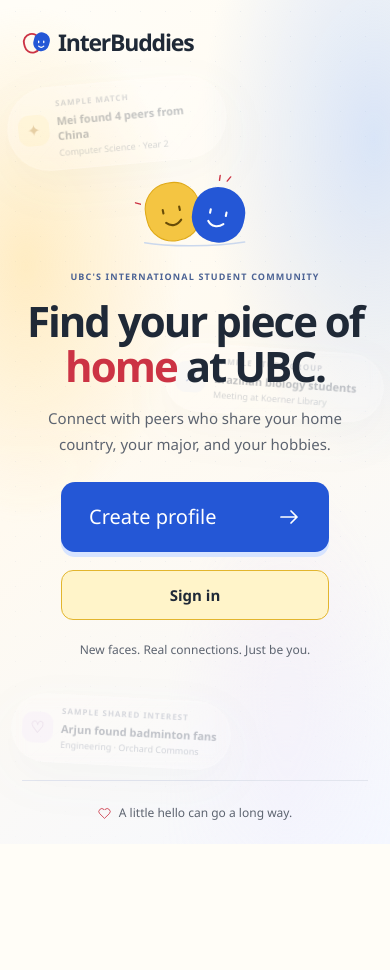
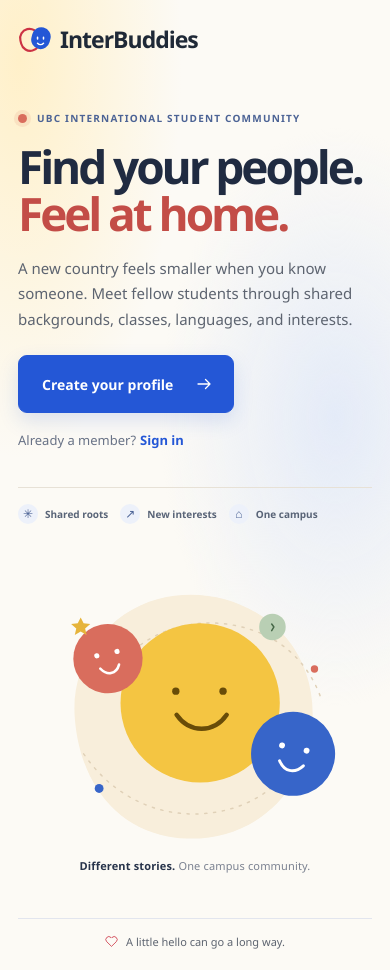
Before and after one commit to AlvinYiChunLiu/HelloHacks, a React (Vite) app in the folder my-react-app/: page / in a window 390 px wide. Before the commit the page ends 844 px from the top, so only its background shows below. Built offline with nearby package versions, Linux system fonts and the light colour scheme; no server answers.

Commit message:
startpageupdate

```diff
--- a/my-react-app/src/App.css
+++ b/my-react-app/src/App.css
@@ -2,12 +2,14 @@
   width: min(100%, 1440px);
   min-height: 100svh;
   margin: 0 auto;
-  padding: 38px 64px 25px;
+  padding: 32px clamp(22px, 5vw, 72px) 24px;
   display: flex;
   flex-direction: column;
 }
 
 .site-header {
+  position: relative;
+  z-index: 1;
   display: flex;
   justify-content: space-between;
   align-items: center;
@@ -27,12 +29,14 @@
   height: 39px;
   color: var(--primary);
 }
+
 .brand h1 {
   margin: 0;
-  font-size: 27px;
+  font-size: 25px;
   font-weight: 750;
-  letter-spacing: -1.2px;
+  letter-spacing: -1px;
 }
+
 .header-note {
   color: var(--muted);
   font-size: 13px;
@@ -41,121 +45,213 @@
 .hero {
   flex: 1;
   display: flex;
-  flex-direction: column;
+  align-items: center;
   justify-content: center;
-  align-items: center;
-  padding: 58px 0 70px;
-  text-align: center;
+  padding: 46px 0 62px;
+  text-align: left;
 }
 
-.buddy-illustration {
-  width: 174px;
-  height: 105px;
-  margin-bottom: 34px;
-  overflow: visible;
+.hero-content {
+  display: grid;
+  grid-template-columns: minmax(0, 1.03fr) minmax(340px, .97fr);
+  align-items: center;
+  gap: clamp(28px, 5vw, 76px);
+  width: min(100%, 1160px);
+  margin: auto;
 }
-.eyebrow {
-  margin: 0 0 19px;
-  color: var(--primary);
+
+.hero-copy {
+  max-width: 565px;
+}
+
+.hero-copy .eyebrow {
+  display: inline-flex;
+  align-items: center;
+  gap: 10px;
+  margin: 0 0 22px;
+  color: #4c6395;
   font-size: 11px;
-  font-weight: 650;
-  letter-spacing: 2.6px;
+  font-weight: 700;
+  letter-spacing: 1.65px;
+  line-height: 1.4;
   text-transform: uppercase;
 }
+
+.hero-eyebrow-mark {
+  width: 9px;
+  height: 9px;
+  border-radius: 50%;
+  background: #d96d5d;
+  box-shadow: 0 0 0 4px #d96d5d20;
+}
+
 .hero h2 {
   margin: 0;
-  font-size: clamp(42px, 5.3vw, 68px);
-  font-weight: 600;
-  line-height: 1.08;
-  letter-spacing: -3px;
+  color: #202b41;
+  font-size: clamp(50px, 6.15vw, 78px);
+  font-weight: 650;
+  line-height: 1.02;
+  letter-spacing: -4.5px;
 }
-.hero h2 span {
-  color: var(--red);
+
+.hero h2 .hero-title-accent {
+  color: #c34d47;
 }
+
 .hero-description {
-  max-width: 330px;
-  margin: 23px 0 32px;
-  color: var(--muted);
+  max-width: 475px;
+  margin: 24px 0 29px;
+  color: #5d6470;
   font-size: 16px;
-  line-height: 1.75;
+  line-height: 1.8;
+}
+
+.welcome-actions {
+  display: flex;
+  align-items: center;
+  flex-wrap: wrap;
+  gap: 12px 21px;
 }
 
 .welcome-primary {
-  display: flex;
+  display: inline-flex;
   align-items: center;
-  justify-content: space-between;
-  gap: 20px;
-  width: 268px;
-  max-width: 100%;
-  min-height: 70px;
-  padding: 20px 28px;
-  border: 0;
-  border-radius: 14px;
-  background: var(--primary);
+  justify-content: center;
+  gap: 22px;
+  min-height: 58px;
+  padding: 15px 20px 15px 23px;
+  border: 1px solid #2457d6;
+  border-radius: 9px;
+  background: #2457d6;
   color: #fff;
-  box-shadow: 0 5px 0 #d7e4ff;
-  font-size: 20px;
-  font-weight: 550;
+  box-shadow: 0 8px 20px #2457d626;
+  font-size: 14px;
+  font-weight: 650;
   text-decoration: none;
   transition: background 160ms, transform 160ms, box-shadow 160ms;
 }
 
 .welcome-primary svg {
-  width: 24px;
-  height: 24px;
+  width: 18px;
+  height: 18px;
   transition: transform 160ms;
 }
+
 .welcome-primary:hover {
   background: #1942ad;
+  box-shadow: 0 10px 24px #2457d633;
   transform: translateY(-2px);
-  box-shadow: 0 7px 0 #d7e4ff;
 }
+
 .welcome-primary:hover svg {
   transform: translateX(3px);
 }
+
 .welcome-primary:active {
-  transform: translateY(2px);
-  box-shadow: 0 2px 0 #d7e4ff;
+  transform: translateY(1px);
 }
+
 .sign-in-button {
-  display: flex;
+  display: inline-flex;
   align-items: center;
   justify-content: center;
-  width: 268px;
-  max-width: 100%;
-  min-height: 50px;
-  margin-top: 18px;
-  padding: 12px 24px;
-  border: 1px solid #e2b52e;
-  border-radius: 12px;
-  color: var(--primary);
-  font-size: 15px;
+  gap: 4px;
+  min-height: 44px;
+  padding: 8px 0;
+  border: 0;
+  background: transparent;
+  color: #687286;
+  font-size: 13px;
+  text-decoration: none;
+  transition: color 160ms;
+}
+
+.sign-in-button strong {
+  color: #2457d6;
+  font-weight: 700;
+}
+
+.sign-in-button:hover,
+.sign-in-button:hover strong {
+  color: #1942ad;
+}
+
+.hero-highlights {
+  display: flex;
+  flex-wrap: wrap;
+  gap: 10px 21px;
+  margin: 34px 0 0;
+  padding: 20px 0 0;
+  border-top: 1px solid #e7e1d6;
+  list-style: none;
+}
+
+.hero-highlights li {
+  display: inline-flex;
+  align-items: center;
+  gap: 7px;
+  color: #596477;
+  font-size: 11px;
   font-weight: 600;
-  text-decoration: none;
-  transition: background 160ms;
 }
-.sign-in-button:hover {
-  background: #ffe698;
-}
-.hero-note {
-  margin: 21px 0 0;
-  color: var(--muted);
+
+.hero-highlights li span {
+  display: grid;
+  place-items: center;
+  width: 20px;
+  height: 20px;
+  border-radius: 50%;
+  background: #edf1fa;
+  color: #4c6395;
   font-size: 12px;
 }
+
+.hero-visual {
+  position: relative;
+  display: flex;
+  flex-direction: column;
+  align-items: center;
+  justify-content: center;
+  min-width: 0;
+  padding: 3px 0 0;
+}
+
+.hero-visual .buddy-illustration {
+  display: block;
+  width: min(100%, 500px);
+  height: auto;
+  overflow: visible;
+}
+
+.hero-visual-caption {
+  margin: -5px 0 0;
+  color: #7a8190;
+  font-size: 12px;
+  letter-spacing: .15px;
+}
+
+.hero-visual-caption span {
+  color: #28344b;
+  font-weight: 700;
+}
+
 .site-footer {
   display: flex;
   align-items: center;
   justify-content: center;
   gap: 8px;
   border-top: 1px solid var(--line);
-  padding-top: 23px;
+  padding-top: 18px;
   color: var(--muted);
   font-size: 12px;
 }
+
 .site-footer svg {
   width: 13px;
   height: 13px;
+  color: var(--red);
 }
+
 .placeholder-page {
   flex: 1;
   display: flex;
@@ -165,12 +261,14 @@
   padding: 90px 0;
   text-align: center;
 }
+
 .placeholder-mark {
   width: 70px;
   height: 70px;
   margin-bottom: 28px;
   color: var(--primary);
 }
+
 .placeholder-page h2 {
   max-width: 650px;
   margin: 0;
@@ -179,6 +277,7 @@
   letter-spacing: -1.5px;
   overflow-wrap: anywhere;
 }
+
 .placeholder-page > p:not(.eyebrow) {
   max-width: 420px;
   margin: 20px 0;
@@ -186,41 +285,141 @@
   line-height: 1.7;
 }
 
-@media (max-width: 600px) {
+.home.welcome-home {
+  position: relative;
+  isolation: isolate;
+  overflow: hidden;
+  background: #fcfaf5;
+}
+
+.home.welcome-home::before {
+  position: absolute;
+  z-index: -1;
+  inset: 0;
+  background:
+    radial-gradient(ellipse at 86% 43%, #e4ebf8 0, #e4ebf800 37%),
+    radial-gradient(ellipse at 5% 6%, #fff0c9 0, #fff0c900 31%);
+  content: '';
+  pointer-events: none;
+}
+
+.home.welcome-home .site-header,
+.home.welcome-home .site-footer {
+  flex: 0 0 auto;
+}
+
+@media (max-width: 940px) {
+  .hero-content {
+    grid-template-columns: minmax(0, 1fr) minmax(290px, .85fr);
+    gap: 22px;
+  }
+
+  .hero h2 {
+    font-size: clamp(46px, 6.2vw, 62px);
+    letter-spacing: -3.3px;
+  }
+
+  .hero-description {
+    font-size: 15px;
+  }
+
+  .hero-highlights {
+    gap: 9px 14px;
+  }
+}
+
+@media (max-width: 780px) {
   .home {
-    padding: 25px 22px 22px;
+    padding: 22px 22px 20px;
   }
-  .site-header {
-    gap: 12px;
+
+  .brand {
+    gap: 8px;
   }
-  .brand {
-    gap: 7px;
+
+  .brand-mark {
+    width: 34px;
+    height: 34px;
   }
-  .brand-mark {
-    width: 29px;
-    height: 29px;
-  }
+
   .brand h1 {
     font-size: 23px;
   }
+
   .header-note {
     display: none;
   }
+
   .hero {
-    padding: 58px 0;
+    padding: 48px 0 43px;
   }
+
+  .hero-content {
+    grid-template-columns: minmax(0, 1fr);
+    gap: 24px;
+    width: min(100%, 530px);
+  }
+
+  .hero-copy {
+    max-width: 100%;
+  }
+
+  .hero-copy .eyebrow {
+    margin-bottom: 18px;
+    font-size: 10px;
+    letter-spacing: 1.2px;
+  }
+
   .hero h2 {
-    font-size: clamp(38px, 9vw, 52px);
-    letter-spacing: -1.8px;
+    font-size: clamp(46px, 10vw, 62px);
+    letter-spacing: -3.1px;
   }
+
   .hero-description {
-    max-width: 285px;
+    margin: 19px 0 23px;
     font-size: 15px;
+    line-height: 1.7;
   }
-  .buddy-illustration {
-    width: 145px;
-    height: 90px;
-    margin-bottom: 29px;
+
+  .hero-highlights {
+    gap: 9px 15px;
+    margin-top: 25px;
+    padding-top: 16px;
+  }
+
+  .hero-visual {
+    width: min(100%, 430px);
+    justify-self: center;
+  }
+
+  .hero-visual-caption {
+    margin-top: -3px;
+    font-size: 11px;
+  }
+
+  .site-footer {
+    padding-top: 15px;
+    font-size: 11px;
+  }
+}
+
+@media (max-width: 390px) {
+  .home {
+    padding-inline: 18px;
+  }
+
+  .welcome-actions {
+    align-items: flex-start;
+    flex-direction: column;
+    gap: 5px;
+  }
+
+  .hero-highlights {
+    gap: 8px 12px;
+  }
+
+  .hero-highlights li {
+    font-size: 10px;
   }
 }
 
@@ -230,207 +429,3 @@
     scroll-behavior: auto !important;
   }
 }
-
-.sign-in-button {
-  background: var(--yellow-light);
-  color: var(--ink);
-}
-.site-footer svg {
-  color: var(--red);
-}
-
-/* International-student landing page */
-.home.welcome-home {
-  position: relative;
-  isolation: isolate;
-  overflow: hidden;
-  background: linear-gradient(145deg, #fffdf7 4%, #fffaf0 47%, #f5f8ff 100%);
-}
-.home.welcome-home::before {
-  position: absolute;
-  z-index: -1;
-  inset: -12%;
-  background:
-    radial-gradient(ellipse at 15% 35%, #ffd98670 0, transparent 27%),
-    radial-gradient(ellipse at 87% 23%, #a9c9ff70 0, transparent 29%),
-    radial-gradient(ellipse at 69% 87%, #e1cfff65 0, transparent 27%),
-    radial-gradient(#6e89b21c .8px, transparent .8px);
-  background-size: auto, auto, auto, 25px 25px;
-  content: '';
-  pointer-events: none;
-  mask-image: linear-gradient(to bottom, #000 50%, transparent 100%);
-}
-.welcome-home .hero {
-  position: relative;
-  isolation: isolate;
-  min-height: min(750px, calc(100svh - 155px));
-  padding: 45px 0 54px;
-}
-.hero-content {
-  position: relative;
-  z-index: 1;
-  display: flex;
-  flex-direction: column;
-  align-items: center;
-  width: min(100%, 760px);
-}
-.hero-content .buddy-illustration {
-  width: 146px;
-  height: 90px;
-  margin-bottom: 24px;
-}
-.hero-content .eyebrow {
-  margin-bottom: 17px;
-  color: #4c6395;
-  letter-spacing: 1.8px;
-}
-.hero-content h2 {
-  max-width: 100%;
-  font-size: clamp(46px, 5.2vw, 68px);
-  line-height: 1.08;
-  letter-spacing: -2.8px;
-}
-.hero h2 .hero-title-line {
-  display: block;
-  color: var(--ink);
-}
-.hero h2 .hero-title-accent {
-  color: var(--red);
-}
-.hero-description {
-  max-width: 530px;
-  margin: 21px 0 30px;
-  font-size: 16px;
-  line-height: 1.7;
-}
-.hero-activity {
-  position: absolute;
-  z-index: 0;
-  inset: 0;
-  margin: 0;
-  padding: 0;
-  list-style: none;
-  pointer-events: none;
-}
-.hero-activity-card {
-  position: absolute;
-  display: grid;
-  grid-template-columns: 38px minmax(0, 1fr);
-  align-items: center;
-  gap: 11px;
-  width: 264px;
-  padding: 13px 16px 13px 13px;
-  border: 1px solid #ffffffd9;
-  border-radius: 999px;
-  background: linear-gradient(135deg, #ffffffd9, #ffffff8c);
-  box-shadow: 0 16px 44px #344d7417, inset 0 1px #ffffffc9;
-  backdrop-filter: blur(8px);
-  -webkit-backdrop-filter: blur(8px);
-}
-.hero-activity-card--match {
-  top: 13%;
-  left: 1.5%;
-  transform: rotate(-5deg);
-}
-.hero-activity-card--study {
-  top: 37%;
-  right: 1%;
-  transform: rotate(4deg);
-}
-.hero-activity-card--hobby {
-  bottom: 9%;
-  left: 9%;
-  transform: rotate(3deg);
-}
-.hero-activity-icon {
-  display: grid;
-  place-items: center;
-  width: 38px;
-  height: 38px;
-  border-radius: 14px;
-  background: #fff2c8;
-  color: #a36a0d;
-  font-size: 19px;
-  font-weight: 700;
-}
-.hero-activity-card--study .hero-activity-icon {
-  background: #e8efff;
-  color: #3559b1;
-}
-.hero-activity-card--hobby .hero-activity-icon {
-  background: #f5eaff;
-  color: #844d9b;
-}
-.hero-activity-card p {
-  margin: 0;
-  text-align: left;
-}
-.hero-activity-label {
-  margin-bottom: 4px !important;
-  color: #758097;
-  font-size: 8px;
-  font-weight: 750;
-  letter-spacing: 1px;
-  text-transform: uppercase;
-}
-.hero-activity-title {
-  color: #29364c;
-  font-size: 11px;
-  font-weight: 700;
-  line-height: 1.4;
-}
-.hero-activity-meta {
-  margin-top: 3px !important;
-  color: #68758a;
-  font-size: 9px;
-  line-height: 1.4;
-}
-@media (max-width: 1000px) {
-  .hero-activity-card { width: 236px; opacity: .78; }
-  .hero-activity-card--match { left: 0; }
-  .hero-activity-card--study { right: 0; }
-  .hero-activity-card--hobby { left: 3%; }
-}
-@media (max-width: 700px) {
-  .welcome-home .hero {
-    min-height: 650px;
-    padding: 35px 0 43px;
-  }
-  .hero-content .buddy-illustration {
-    width: 126px;
-    height: 77px;
-    margin-bottom: 21px;
-  }
-  .hero-content .eyebrow {
-    max-width: 100%;
-    margin-bottom: 14px;
-    font-size: 9px;
-    letter-spacing: 1.15px;
-  }
-  .hero-content h2 {
-    font-size: clamp(42px, 9.4vw, 54px);
-    letter-spacing: -2px;
-  }
-  .hero-description {
-    max-width: 360px;
-    margin: 18px 0 25px;
-    font-size: 15px;
-  }
-  .hero-activity-card {
-    width: min(220px, 65vw);
-    grid-template-columns: 31px minmax(0, 1fr);
-    gap: 8px;
-    padding: 10px 12px 10px 10px;
-    opacity: .28;
-  }
-  .hero-activity-icon { width: 31px; height: 31px; border-radius: 11px; font-size: 16px; }
-  .hero-activity-card--match { top: 3%; left: -15px; }
-  .hero-activity-card--study { top: 40%; right: -16px; }
-  .hero-activity-card--hobby { bottom: 2%; left: -11px; }
-}
-@media (max-width: 380px) {
-  .welcome-home .hero { min-height: 620px; }
-  .hero-content h2 { font-size: 40px; }
-  .hero-content .eyebrow { font-size: 8px; }
-  .hero-activity-card { opacity: .2; }
-}
--- a/my-react-app/src/App.jsx
+++ b/my-react-app/src/App.jsx
@@ -19,42 +19,50 @@
 function Welcome() {
   return (
     <main className="hero">
-      <ul className="hero-activity" aria-label="Sample UBC community activity">
-        <li className="hero-activity-card hero-activity-card--match">
-          <span className="hero-activity-icon" aria-hidden="true">✦</span>
-          <div><p className="hero-activity-label">Sample match</p><p className="hero-activity-title">Mei found 4 peers from China</p><p className="hero-activity-meta">Computer Science · Year 2</p></div>
-        </li>
-        <li className="hero-activity-card hero-activity-card--study">
-          <span className="hero-activity-icon" aria-hidden="true">↗</span>
-          <div><p className="hero-activity-label">Sample study group</p><p className="hero-activity-title">Brazilian biology students</p><p className="hero-activity-meta">Meeting at Koerner Library</p></div>
-        </li>
-        <li className="hero-activity-card hero-activity-card--hobby">
-          <span className="hero-activity-icon" aria-hidden="true">♡</span>
-          <div><p className="hero-activity-label">Sample shared interest</p><p className="hero-activity-title">Arjun found badminton fans</p><p className="hero-activity-meta">Engineering · Orchard Commons</p></div>
-        </li>
-      </ul>
       <div className="hero-content">
-        <svg className="buddy-illustration" viewBox="0 0 180 110" fill="none" aria-hidden="true">
-          <path d="M18 101c32 6 102 6 143-1" stroke="#cbd8ed" strokeWidth="2" strokeLinecap="round" />
-          <g transform="rotate(-12 60 58)">
-            <rect x="20" y="15" width="78" height="83" rx="37" fill="#f4c542" stroke="#dfa917" strokeWidth="1.5" />
-            <path d="M45 51v5m24-5v5m-23 14c6 7 15 7 22 0" stroke="#684c08" strokeWidth="3" strokeLinecap="round" />
-          </g>
-          <g transform="rotate(12 125 62)">
-            <rect x="86" y="22" width="75" height="79" rx="36" fill="#2457d6" />
-            <path d="M111 56v5m23-5v5m-23 12c6 7 15 7 22 0" stroke="#ffffff" strokeWidth="3" strokeLinecap="round" />
-          </g>
-          <path d="m126 5-1 7m16-5-5 6M5 44l7 2" stroke="#cc3344" strokeWidth="2" strokeLinecap="round" />
-        </svg>
-        <p className="eyebrow">UBC's international student community</p>
-        <h2 aria-label="Find your piece of home at UBC.">
-          <span className="hero-title-line" aria-hidden="true">Find your piece of</span>
-          <span className="hero-title-line" aria-hidden="true"><span className="hero-title-accent">home</span> at UBC.</span>
-        </h2>
-        <p className="hero-description">Connect with peers who share your home country, your major, and your hobbies.</p>
-        <a className="welcome-primary" href="#/create-profile">Create profile<ArrowIcon /></a>
-        <a className="sign-in-button" href="#/sign-in">Sign in</a>
-        <p className="hero-note">New faces. Real connections. Just be you.</p>
+        <div className="hero-copy">
+          <p className="eyebrow"><span className="hero-eyebrow-mark" aria-hidden="true" />UBC international student community</p>
+          <h2>Find your people.<br /><span className="hero-title-accent">Feel at home.</span></h2>
+          <p className="hero-description">A new country feels smaller when you know someone. Meet fellow students through shared backgrounds, classes, languages, and interests.</p>
+          <div className="welcome-actions">
+            <a className="welcome-primary" href="#/create-profile">Create your profile<ArrowIcon /></a>
+            <a className="sign-in-button" href="#/sign-in">Already a member? <strong>Sign in</strong></a>
+          </div>
+          <ul className="hero-highlights" aria-label="Ways to connect">
+            <li><span aria-hidden="true">✳</span>Shared roots</li>
+            <li><span aria-hidden="true">↗</span>New interests</li>
+            <li><span aria-hidden="true">⌂</span>One campus</li>
+          </ul>
+        </div>
+        <div className="hero-visual" aria-hidden="true">
+          <svg className="buddy-illustration" viewBox="0 0 480 420" fill="none">
+            <path d="M77 226c-6-74 42-142 113-161 65-17 133 5 174 53 43 51 47 131 12 191-35 61-101 91-173 78-75-14-120-79-126-161Z" fill="#F8EEDB" />
+            <path d="M118 180c41-70 122-100 202-72 44 15 76 49 91 92" stroke="#E0D1B8" strokeWidth="2" strokeLinecap="round" strokeDasharray="3 9" />
+            <path d="M89 275c43 63 114 94 190 77 41-9 77-34 99-69" stroke="#E0D1B8" strokeWidth="2" strokeLinecap="round" strokeDasharray="3 9" />
+            <circle cx="247" cy="206" r="108" fill="#F4C542" />
+            <circle cx="214" cy="190" r="5" fill="#684C08" />
+            <circle cx="278" cy="190" r="5" fill="#684C08" />
+            <path d="M215 222c9 13 22 19 34 19s25-6 34-19" stroke="#684C08" strokeWidth="6" strokeLinecap="round" />
+            <g transform="rotate(-12 122 146)">
+              <circle cx="122" cy="146" r="47" fill="#D96D5D" />
+              <circle cx="108" cy="139" r="3.5" fill="#fff" />
+              <circle cx="136" cy="139" r="3.5" fill="#fff" />
+              <path d="M109 157c4 6 8 9 13 9s10-3 13-9" stroke="#fff" strokeWidth="3.5" strokeLinecap="round" />
+            </g>
+            <g transform="rotate(12 373 275)">
+              <circle cx="373" cy="275" r="57" fill="#3765C9" />
+              <circle cx="356" cy="267" r="4" fill="#fff" />
+              <circle cx="390" cy="267" r="4" fill="#fff" />
+              <path d="M357 288c5 7 10 10 16 10s12-3 17-10" stroke="#fff" strokeWidth="4" strokeLinecap="round" />
+            </g>
+            <circle cx="345" cy="103" r="18" fill="#B9CFB4" />
+            <path d="m344 99 3 4-3 5" stroke="#456747" strokeWidth="2" strokeLinecap="round" strokeLinejoin="round" />
+            <path d="m85 90 4 8 9 1-7 6 2 9-8-5-8 5 2-9-7-6 9-1 4-8Z" fill="#E6B43B" />
+            <circle cx="402" cy="160" r="5" fill="#D96D5D" />
+            <circle cx="110" cy="322" r="6" fill="#3765C9" />
+          </svg>
+          <p className="hero-visual-caption"><span>Different stories.</span> One campus community.</p>
+        </div>
       </div>
     </main>
   )
--- a/my-react-app/src/enhancements.css
+++ b/my-react-app/src/enhancements.css
@@ -1,4 +1,4 @@
-/* Shared refinements for the signed-in experience. The welcome page is unchanged. */
+/* Shared refinements for the signed-in experience. */
 .home.dashboard-shell { max-width: 1560px; padding-inline: clamp(20px, 3.5vw, 56px); }
 .dashboard-shell .site-header { padding-bottom: 22px; border-bottom: 1px solid var(--line); }
 .dashboard-shell .brand h1 { font-size: 25px; }
```
